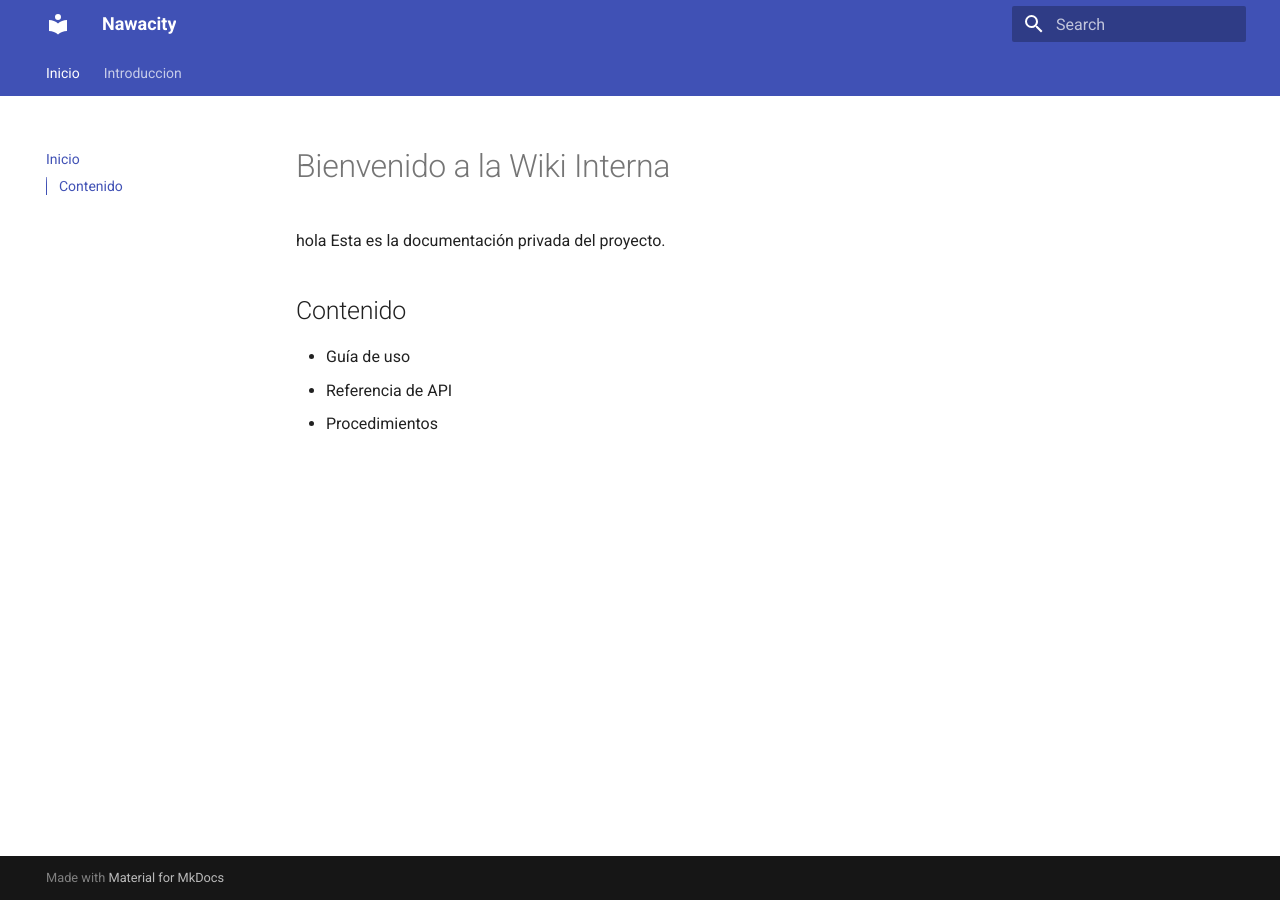
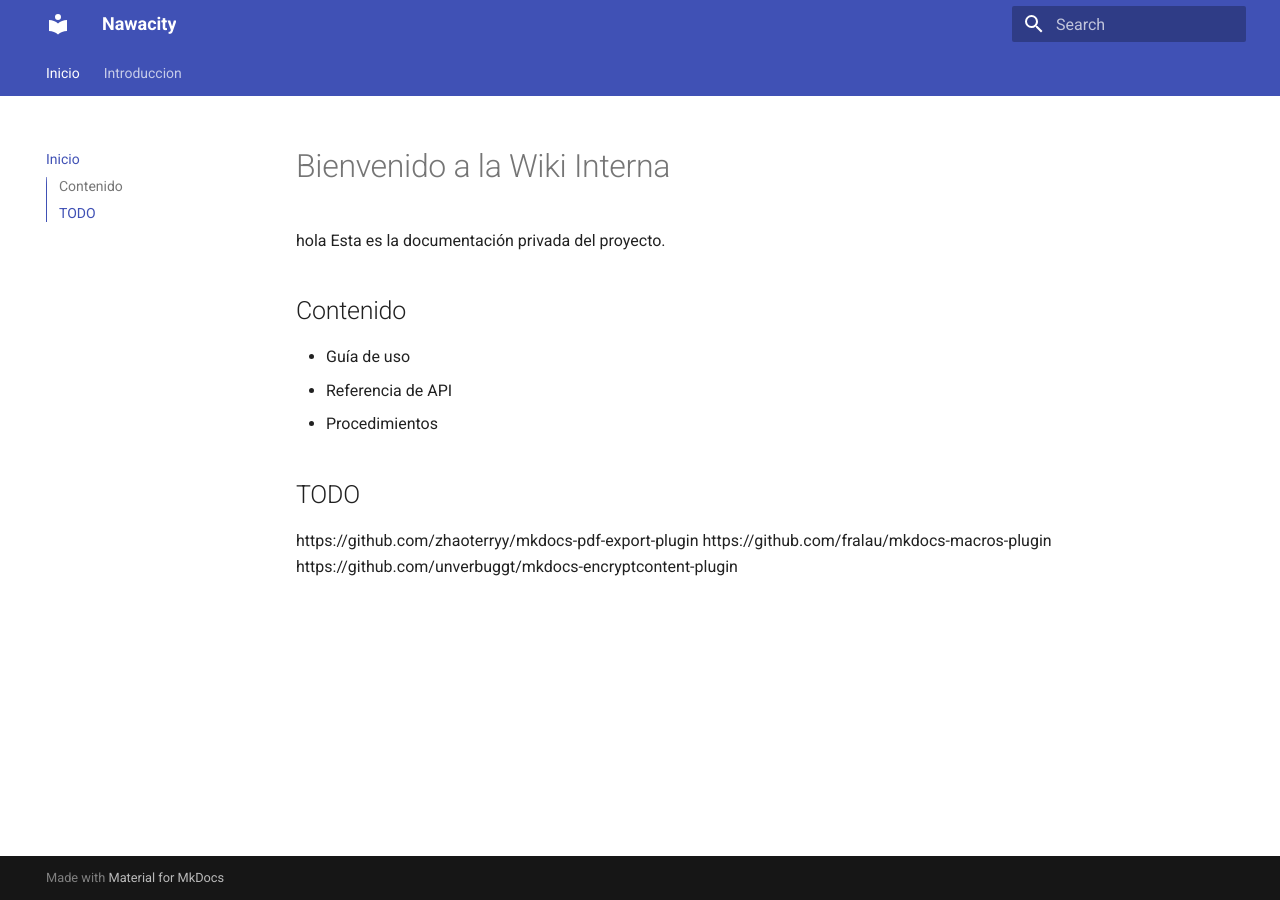
Before and after one commit to nawacity/nawacity.github.io, an MkDocs documentation site: the page built from docs/index.md, in a window 1280 px wide. Built offline with MkDocs 1.6.1 and Material for MkDocs 9.7.7, drawn with Linux system fonts in a browser that asks for light colours; plug-ins that fetch from the network failed and are left out.

Commit message:
formating in introduction

```diff
--- a/docs/index.md
+++ b/docs/index.md
@@ -6,3 +6,8 @@ Esta es la documentación privada del proyecto.
 - Guía de uso
 - Referencia de API
 - Procedimientos
+
+## TODO
+https://github.com/zhaoterryy/mkdocs-pdf-export-plugin
+https://github.com/fralau/mkdocs-macros-plugin
+https://github.com/unverbuggt/mkdocs-encryptcontent-plugin
--- a/mkdocs.yml
+++ b/mkdocs.yml
@@ -19,3 +19,5 @@ nav:
 
 plugins:
   - search
+  - privacy
+  - blog
```
